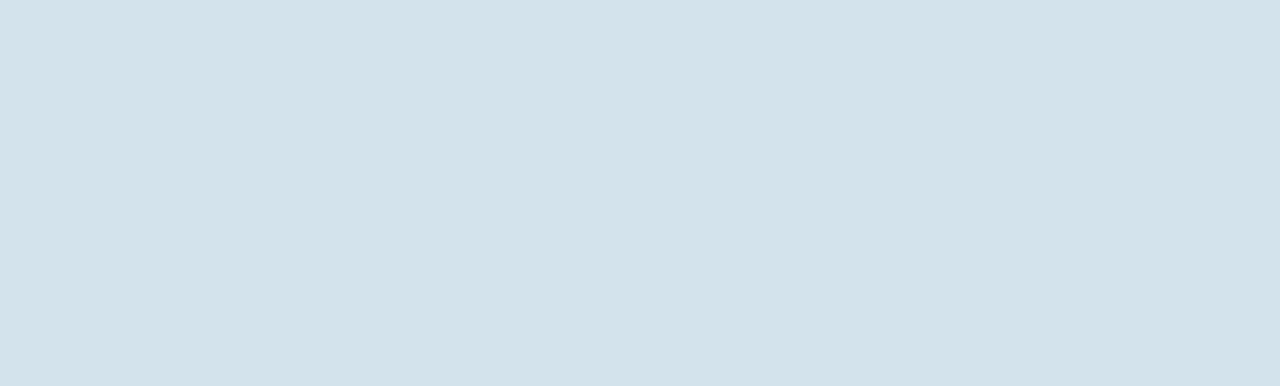
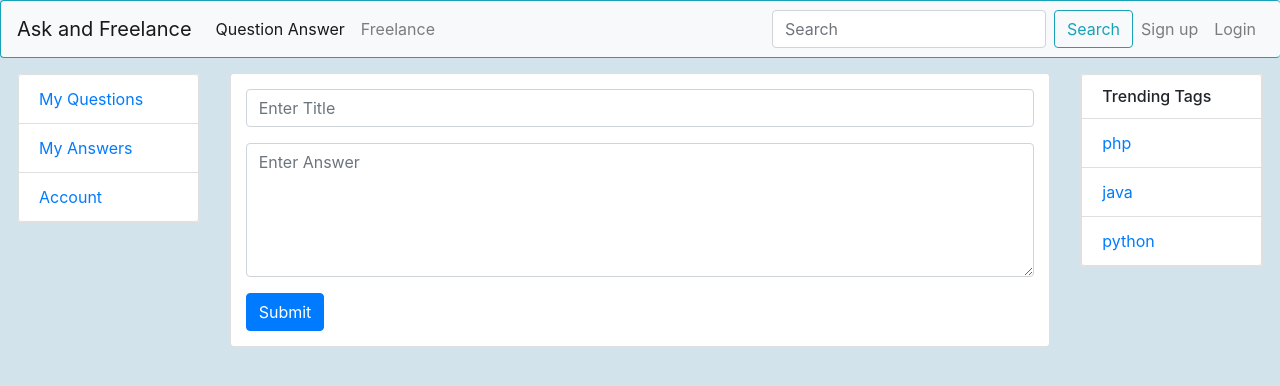
Before and after one commit to SaqibZuhayr/askandfreelance, an Angular app: page /main/postquestion in a window 1280 px wide. Before the commit this address led to /. Shown: the top 386 px of the page. Built offline with nearby package versions, Linux system fonts and the light colour scheme.

Commit message:
postquestion

```diff
--- a/src/app/app-routing.module.ts
+++ b/src/app/app-routing.module.ts
@@ -10,6 +10,7 @@ import {AnswercomponentComponent} from './answercomponent/answercomponent.compon
 import {FreelanceMainComponent} from './freelance-main/freelance-main.component';
 import {GigsMainComponent} from './gigs-main/gigs-main.component';
 import {GigsDetailsComponent} from './gigs-details/gigs-details.component';
+import {PostquestionComponent} from './postquestion/postquestion.component';
 
 const routes: Routes = [
   {path : '', component : LoginComponent},
@@ -19,6 +20,7 @@ const routes: Routes = [
     children: [
       {path: '', component: QuestionsComponent},
       {path: 'answer', component: AnswercomponentComponent},
+      {path: 'postquestion', component: PostquestionComponent},
       {path: 'freelance', component: FreelanceMainComponent,
         children: [
           {path: '', component: GigsMainComponent},
--- a/src/app/app.module.ts
+++ b/src/app/app.module.ts
@@ -19,6 +19,7 @@ import { FreelanceMainComponent } from './freelance-main/freelance-main.componen
 import { SidebarFreelanceComponent } from './sidebar-freelance/sidebar-freelance.component';
 import { GigsMainComponent } from './gigs-main/gigs-main.component';
 import { GigsDetailsComponent } from './gigs-details/gigs-details.component';
+import { PostquestionComponent } from './postquestion/postquestion.component';
 
 @NgModule({
   declarations: [
@@ -35,7 +36,8 @@ import { GigsDetailsComponent } from './gigs-details/gigs-details.component';
     FreelanceMainComponent,
     SidebarFreelanceComponent,
     GigsMainComponent,
-    GigsDetailsComponent
+    GigsDetailsComponent,
+    PostquestionComponent
   ],
   imports: [
     BrowserModule,
--- /dev/null
+++ b/src/app/postquestion/postquestion.component.css
@@ -0,0 +1,6 @@
+.balance{
+  margin-top: 15px;
+}
+.btn-primary{
+  margin-bottom: 15px;
+}
--- /dev/null
+++ b/src/app/postquestion/postquestion.component.html
@@ -0,0 +1,27 @@
+<div class="row">
+  <div class="col-sm-2">
+    <div class="card">
+      <app-sidebar-question></app-sidebar-question>
+    </div>
+  </div>
+  <div class="col-sm-8">
+    <div class="card col-sm-12">
+      <form>
+  <div class="form-group balance">
+    <input class="form-control" id="title" placeholder="Enter Title">
+    <!--<small id="emailHelp" class="form-text text-muted">We'll never share your email with anyone else.</small>-->
+  </div>
+  <div class="form-group">
+      <textarea class="form-control" rows="5" id="comment" placeholder="Enter Answer"></textarea>
+  </div>
+  <button type="submit" class="btn btn-primary">Submit</button>
+</form>
+    </div>
+  </div>
+  <div class="col-sm-2">
+  <div class="card">
+    <app-trendingtagsquestion></app-trendingtagsquestion>
+  </div>
+</div>
+
+</div>
--- /dev/null
+++ b/src/app/postquestion/postquestion.component.ts
@@ -0,0 +1,15 @@
+import { Component, OnInit } from '@angular/core';
+
+@Component({
+  selector: 'app-postquestion',
+  templateUrl: './postquestion.component.html',
+  styleUrls: ['./postquestion.component.css']
+})
+export class PostquestionComponent implements OnInit {
+
+  constructor() { }
+
+  ngOnInit() {
+  }
+
+}
--- a/src/app/questions/questions.component.html
+++ b/src/app/questions/questions.component.html
@@ -6,13 +6,18 @@
   </div>
   <div class="col-sm-8">
     <div class="card">
+      <div class="row">
+        <div class="col-sm-11">
+        <button type="button" class="float-right btn btn-primary" (click)="post_question()">Primary</button>
+        </div>
+      </div>
       <div class="card-body">
 
         <div *ngFor="let q of Question" class="card border-info mb-3">
           <div class="card">
             <div class="row">
               <div class="col-md-3">
-              <p class="card-text small question">User</p>
+                <p class="card-text small question">Ahmad1997</p>
               </div>
               <div class="col-md-9">
                 <p><a routerLink="answer" class="card-link">{{q.question}}</a></p>
@@ -23,8 +28,7 @@
                 <p>10views</p>
               </div>
               <div class="col-sm-2 small">
-              <a href="#" class="card-link">php</a>
-              <a href="#" class="card-link">php</a>
+                <a href="#" class="card-link">{{q.category}}</a>
               </div>
             </div>
           </div>
@@ -273,6 +277,10 @@
         <!--&lt;!&ndash;</div>&ndash;&gt;-->
 
       </div>
+
+    </div>
+
+  </div>
   <div class="col-sm-2">
     <div class="card">
       <app-trendingtagsquestion></app-trendingtagsquestion>
--- a/src/app/questions/questions.component.ts
+++ b/src/app/questions/questions.component.ts
@@ -21,4 +21,8 @@ export class QuestionsComponent implements OnInit {
 
   }
 
+  post_question() {
+    this.route.navigate(['postquestion']);
+  }
+
 }
```
Also changed, not shown: src/app/login/login.component.ts (+6 -6 lines), src/app/answercomponent/answercomponent.component.css (line endings or trailing spaces), 1 other file (tests, documents, lock files or other folders). Lines whose indentation alone changed are shown as unchanged.
